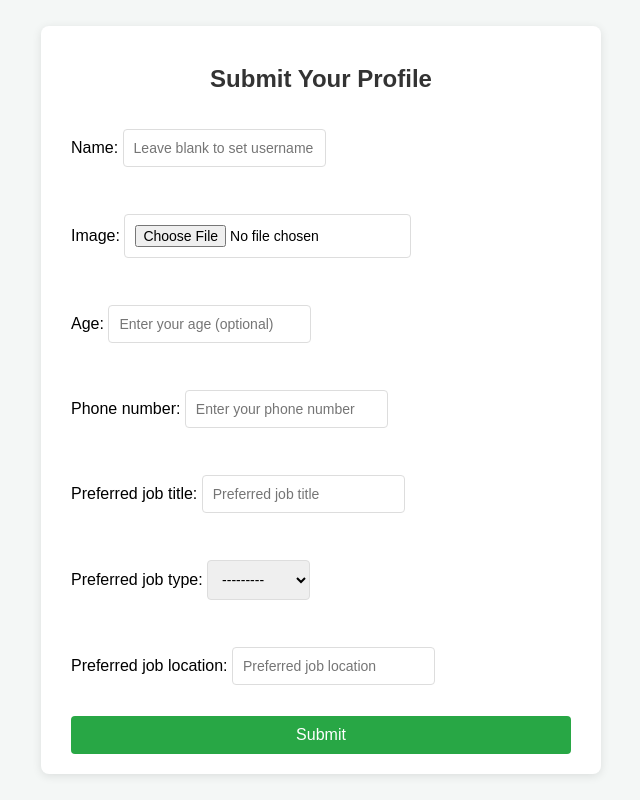
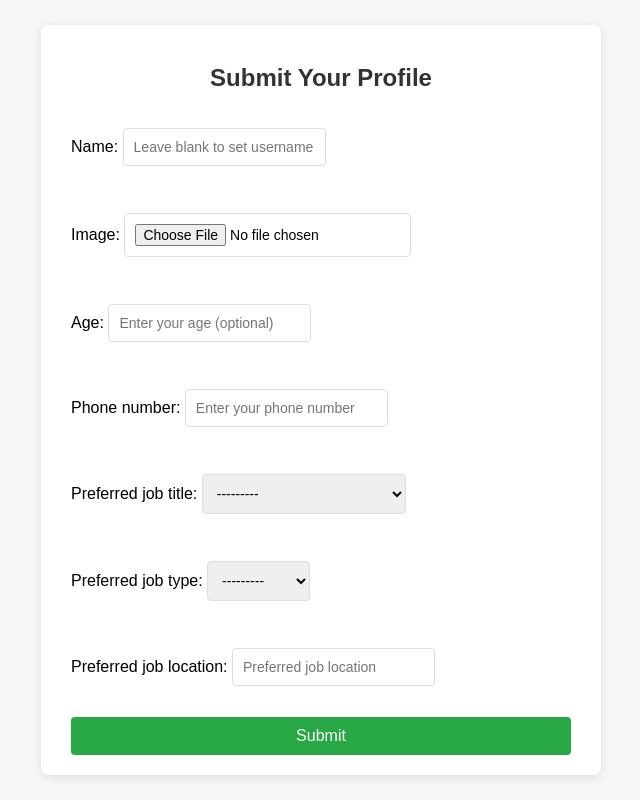
Before and after one commit to PiyushJain045/Job-Alert, a Django app: page /set_profile in a window 1280 px wide. Shown: the whole page, without its empty margins (319-959 px from the left). Run offline with Django 5.2, Linux system fonts and the light colour scheme.

Commit message:
before celery

```diff
--- a/Job_Alert/forms.py
+++ b/Job_Alert/forms.py
@@ -30,9 +30,7 @@ class ProfileForm(ModelForm):
                 'placeholder': 'Enter your phone number',
                 'class': 'form-control'
             }),
-            'preferred_job_title': forms.TextInput(attrs={
-                'placeholder': 'Preferred job title',
-                'class': 'form-control'
+            'preferred_job_title': forms.Select(attrs={                  'class': 'form-control'
             }),
             'preferred_job_type': forms.Select(attrs={
                 'class': 'form-control'
--- a/Job_Alert/models.py
+++ b/Job_Alert/models.py
@@ -28,12 +28,22 @@ class Profile(models.Model):
         ('remote', 'Remote'),
     ]
 
+    JOB_TITLE_CHOICES = [
+        ('django/python developer', 'Django/Python Developer'),
+        ('ui ux designer', 'UI UX Designer'),
+        ('project manager', 'Project Manager'),
+        ('full stack web developer', 'Full Stack Web Developer'),
+        ('mern stack developer', 'MERN Stack Developer'),
+        ('artificial intelligence(ai) and machine learning(ml) engineer', 'AI/ML Engineer'),
+        ('data scientist/analyst', 'Data Scientist/Analyst'),
+    ]
+
     user = models.OneToOneField(User, on_delete=models.CASCADE)
     name = models.CharField(max_length=100, null=True, blank=True)
     image = models.ImageField(upload_to="Profile_photos", null=True, blank=True)
     age = models.IntegerField(blank=True, null=True)
     phone_number = models.CharField(max_length=15)
-    preferred_job_title = models.CharField(max_length=100)
+    preferred_job_title = models.CharField(max_length=100, choices=JOB_TITLE_CHOICES)
     preferred_job_type = models.CharField(max_length=10, choices=JOB_TYPE_CHOICES)
     preferred_job_location = models.CharField(max_length=100)
     is_complete = models.BooleanField(default=False)
--- a/Job_Alert/views.py
+++ b/Job_Alert/views.py
@@ -34,12 +34,30 @@ class home(View):
                  return redirect('compulsary-profile')
             else:
                  profile = Profile.objects.get(user=request.user)
-                 job = 'Python/Django Developer (Frontend)'
-                 profile = 'Django/python developer '
-                 similarity_score = fuzz.partial_ratio(job.lower(), profile.lower())
-                 print("simalirity_score: ",similarity_score)
+                 if profile.preferred_job_location.lower() == "all india":
+                    filtered_jobs = Job.objects.filter(job_type=profile.preferred_job_type)
+                 else:
+                    filtered_jobs = Job.objects.filter(
+                    job_type=profile.preferred_job_type,
+                    location__icontains=profile.preferred_job_location
+                )
+                 print("Step 1:", filtered_jobs)
 
-                 return render(request, "Job_Alert/home.html", {"profile": profile})
+                 matched_jobs = []
+                 for job in filtered_jobs:
+                    print(profile.preferred_job_title.lower())
+                    print(job.role.lower())
+                    match_score = fuzz.partial_ratio(profile.preferred_job_title.lower(), job.role.lower())
+                    print(match_score)
+                    if match_score > 60:
+                        matched_jobs.append(job)
+                    print(matched_jobs)
+
+                 return render(request, "Job_Alert/home.html", {"profile": profile,
+                                                                "Jobs": matched_jobs})
+
+
+            # return render(request, "Job_Alert/home.html", {"profile": profile})
 
 
 class my_profile(View):
```
Also changed, not shown: Job_Alert/signals.py (+8 -1 lines), Job_Alert/templates/Job_Alert/home.html (+23 -0 lines), Job_Alert/migrations/0006_alter_profile_preferred_job_title.py (added), uploads/profile_photos/luffyjpg.jpeg (added).
